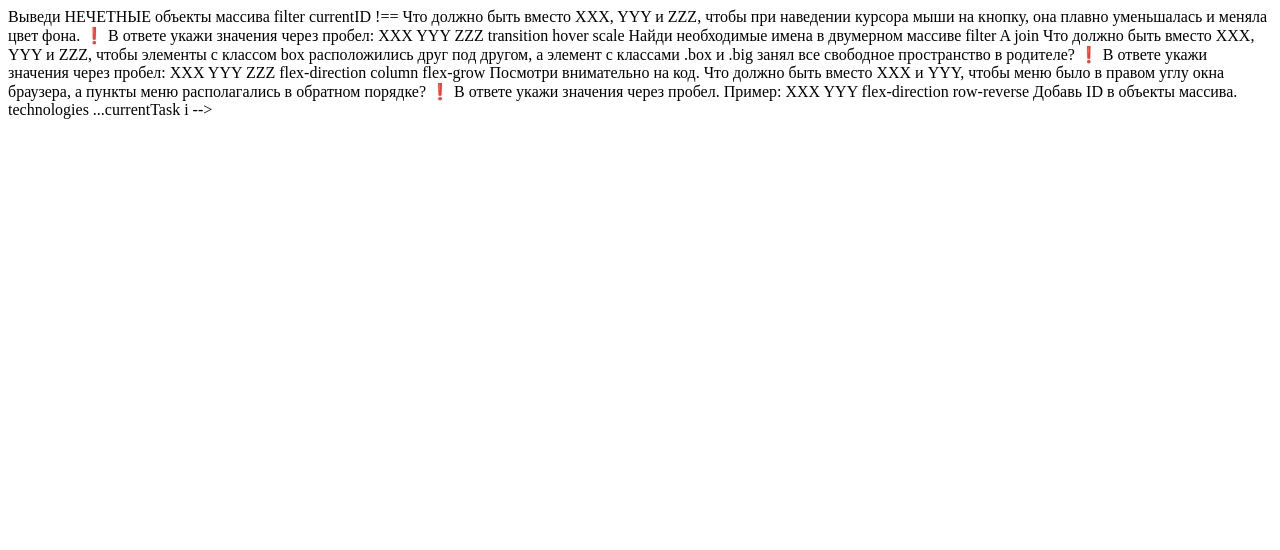
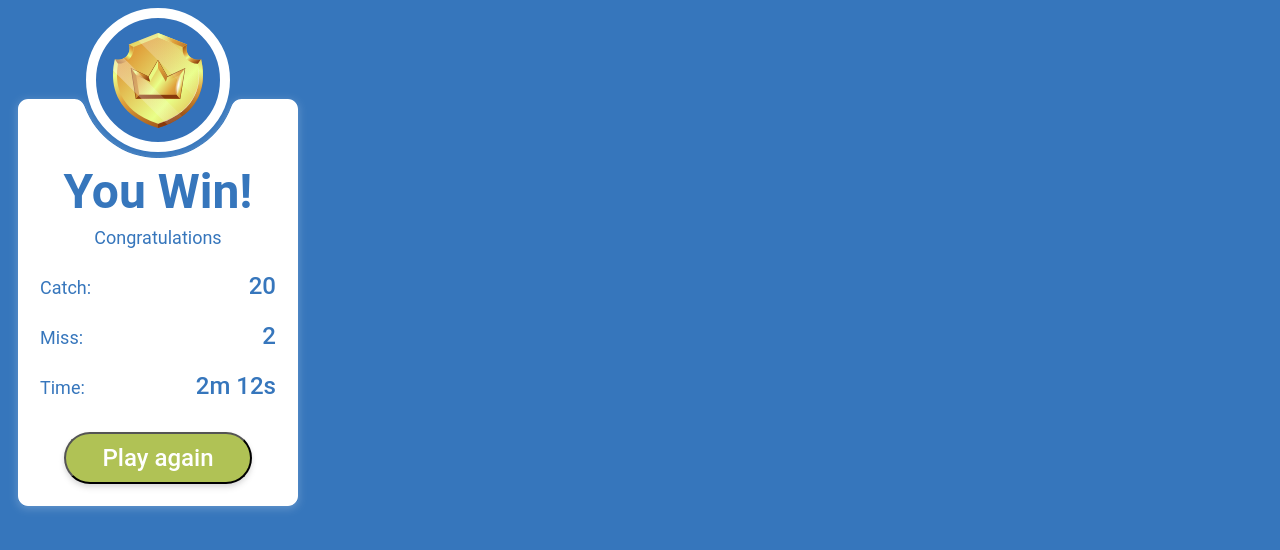
Before and after one commit to NikitaStaroverov/Precours-Projects, a plain HTML site: page lesson/index.html in a window 1280 px wide. Drawn offline with Linux system fonts and the light colour scheme.

```diff
--- a/Project-Game-CatchTheOffer/styles.css
+++ b/Project-Game-CatchTheOffer/styles.css
@@ -1,9 +1,30 @@
+/* сброс стилей */
+body,
+h1,
+h2,
+h3,
+h4,
+p {
+	margin: 0;
+}
+
+/* фон */
 .app {
-	display: flex;
+	/* display: flex;
 	justify-content: center;
-	align-items: center;
+	align-items: center; */
 	width: 100%;
 	height: 100vh;
+	background: url('./assets/images/background.svg');
+}
+
+.background {
+	position: absolute;
+	top: 0;
+	left: 0;
+	width: 100vw;
+	height: 100vh;
+	z-index: -1;
 	background: radial-gradient(
 		269.02% 186.27% at 96.21% 166.59%,
 		#4ca1d2 0%,
@@ -11,13 +32,18 @@
 	);
 }
 
+.appWrapper {
+	width: 100%;
+	height: 100vh;
+	display: flex;
+	flex-direction: column;
+	/* justify-content: center; */
+}
+
 /* кнопки */
 .start-button {
-	display: inline-flex;
+	align-self: center;
 	padding: 12px 36px;
-	justify-content: center;
-	align-items: center;
-	gap: 10px;
 	border-radius: 30px;
 	background: #b0c255;
 	box-shadow: 0px 4px 6px 0px rgba(0, 0, 0, 0.1),
@@ -31,12 +57,17 @@
 }
 
 /* панель настроек */
+.settingsBar {
+	display: flex;
+	/* justify-self: flex-start; */
+	justify-content: space-around; /*space-around */
+	column-gap: 12px;
+	padding: 24px 64px;
+}
+
 .select-settings {
-	display: flex;
+	width: 100%;
 	padding: 6px 12px;
-	justify-content: space-between;
-	align-items: flex-start;
-	align-self: stretch;
 	border-radius: 30px;
 	border: 1px solid #3c82c2;
 	color: #fff;
@@ -47,7 +78,3 @@
 	line-height: 24px; /* 150% */
 	background-color: transparent;
 }
-
-.option-settings {
-	background-color: transparent;
-}
--- a/Project-Game-CatchTheOffer/ui/game/buttons/RestartButton.js
+++ b/Project-Game-CatchTheOffer/ui/game/buttons/RestartButton.js
@@ -2,8 +2,8 @@ import { restart } from '../../../data.js'
 import { createElement } from '../../../helper.js'
 
 export function RestartButton() {
-	const element = document.createElement('button')
-	element.innerHTML = 'Restart'
+	const element = createElement('button', ['start-button'], 'game-start-button')
+	element.innerHTML = 'Play again'
 	element.addEventListener('click', () => {
 		restart()
 	})
--- a/Project-Game-CatchTheOffer/ui/game/settings-panel/settings-boxes/setting-grid-size.component.js
+++ b/Project-Game-CatchTheOffer/ui/game/settings-panel/settings-boxes/setting-grid-size.component.js
@@ -1,7 +1,7 @@
 import { createElement } from '../../../../helper.js'
 import { settingsData } from '../../../../settings-data.js'
 
-export function SelectGridSize(element) {
+export function SelectGridSize(settingsBar) {
 	const selectElement = createElement(
 		'select',
 		['select-settings'],
@@ -23,5 +23,5 @@ export function SelectGridSize(element) {
 		selectElement.append(option)
 	})
 
-	element.append(selectElement)
+	settingsBar.append(selectElement)
 }
--- a/Project-Game-CatchTheOffer/ui/game/settings-panel/settings-boxes/setting-points-to-lose.component.js
+++ b/Project-Game-CatchTheOffer/ui/game/settings-panel/settings-boxes/setting-points-to-lose.component.js
@@ -1,7 +1,7 @@
 import { createElement } from '../../../../helper.js'
 import { settingsData } from '../../../../settings-data.js'
 
-export function SelectPointsToLose(element) {
+export function SelectPointsToLose(settingsBar) {
 	const selectElement = createElement(
 		'select',
 		['select-settings'],
@@ -23,5 +23,5 @@ export function SelectPointsToLose(element) {
 		selectElement.append(option)
 	})
 
-	element.append(selectElement)
+	settingsBar.append(selectElement)
 }
--- a/Project-Game-CatchTheOffer/ui/game/settings-panel/settings-boxes/setting-points-to-win.component.js
+++ b/Project-Game-CatchTheOffer/ui/game/settings-panel/settings-boxes/setting-points-to-win.component.js
@@ -1,7 +1,7 @@
 import { createElement } from '../../../../helper.js'
 import { settingsData } from '../../../../settings-data.js'
 
-export function SelectPointsToWin(element) {
+export function SelectPointsToWin(settingsBar) {
 	const selectElement = createElement(
 		'select',
 		['select-settings'],
@@ -23,5 +23,5 @@ export function SelectPointsToWin(element) {
 		selectElement.append(option)
 	})
 
-	element.append(selectElement)
+	settingsBar.append(selectElement)
 }
--- a/lesson/index.html
+++ b/lesson/index.html
@@ -1,24 +1,44 @@
-Выведи НЕЧЕТНЫЕ объекты массива
-filter currentID !==
+<!DOCTYPE html>
+<html lang="en">
 
-Что должно быть вместо XXX, YYY и ZZZ, чтобы при наведении курсора мыши на кнопку, она плавно уменьшалась и меняла цвет
-фона.
-❗ В ответе укажи значения через пробел: XXX YYY ZZZ
-transition hover scale
+<head>
+  <meta charset="UTF-8">
+  <meta name="viewport" content="width=device-width, initial-scale=1.0">
+  <link rel="stylesheet" href="./style.css">
+  <title>Document</title>
+</head>
 
-Найди необходимые имена в двумерном массиве
-filter A join
+<body>
+  <div class="container3">
 
-Что должно быть вместо XXX, YYY и ZZZ, чтобы элементы с классом box расположились друг под другом, а элемент с классами
-.box и .big занял все свободное пространство в родителе?
-❗ В ответе укажи значения через пробел: XXX YYY ZZZ
-flex-direction column flex-grow
+    <div class="container">
+      <img src="Ellipse1.svg" class="img1">
+      <div class="overlay">
+        <img src="Group.svg" class="img2">
+      </div>
+    </div>
 
-Посмотри внимательно на код. Что должно быть вместо XXX и YYY, чтобы меню было в правом углу окна браузера, а пункты
-меню располагались в обратном порядке?
-❗ В ответе укажи значения через пробел. Пример: XXX YYY
-flex-direction row-reverse
+    <div class="overlay3">
+      <div class="container2">
+        <img class="subtract" src="Subtract.svg">
+        <div class="overlay2">
+          <h2>You Win!</h2>
+          <h4>Congratulations</h4>
 
-Добавь ID в объекты массива.
-technologies ...currentTask i
--->
+          <div class="points">
+            <h4 class="text">Catch:</h4>
+            <h4 class="text1">20</h4>
+            <h4 class="text">Miss:</h4>
+            <h4 class="text1">2</h4>
+            <h4 class="text">Time:</h4>
+            <h4 class="text1">2m 12s</h4>
+          </div>
+
+          <button class="but">Play again</button>
+        </div>
+      </div>
+    </div>
+  </div>
+</body>
+
+</html>
--- a/lesson/index.js
+++ /dev/null
@@ -1,4 +0,0 @@
-let divElement = document.createElement('div')
-divElement.id = 'container'
-document.body.append(divElement)
-console.log(divElement.id)
--- /dev/null
+++ b/lesson/style.css
@@ -0,0 +1,127 @@
+body {
+	background-color: #3676bc;
+}
+
+.container {
+	position: relative;
+	width: fit-content;
+	margin: auto;
+}
+
+.overlay {
+	position: absolute;
+	top: 0;
+	left: 0;
+	width: 144px;
+	height: 144px; /* чтобы оверлей был по высоте родительского контейнера */
+	text-align: center; /* чтобы центрировать текст внутри */
+	z-index: 1; /* значением z-index выше, чем у изображения */
+}
+
+.img1 {
+	width: 144px;
+	height: 144px;
+	fill: #3472ba;
+	stroke-width: 10px;
+	stroke: #fff;
+}
+
+.img2 {
+	padding-top: 24.5px;
+}
+
+.container2 {
+	position: relative;
+}
+
+.overlay2 {
+	position: absolute;
+	top: 0;
+	left: 0;
+	width: 300px;
+	height: 427.005px; /* чтобы оверлей был по высоте родительского контейнера */
+	text-align: center; /* чтобы центрировать текст внутри */
+	z-index: 1; /* значением z-index выше, чем у изображения */
+}
+
+h2 {
+	margin: 0;
+	padding-top: 71px;
+	color: #3676bc;
+	font-family: Roboto;
+	font-size: 48px;
+	font-style: normal;
+	font-weight: 600;
+	line-height: 60px; /* 125% */
+}
+
+h4 {
+	margin: 0;
+	padding: 4px 0 12px;
+	color: #3676bc;
+	font-family: Roboto;
+	font-size: 18px;
+	font-style: normal;
+	font-weight: 400;
+	line-height: 24px; /* 133.333% */
+}
+
+button {
+	margin-top: 20px;
+	padding: 12px 36px;
+	border-radius: 30px;
+	background: #b0c255;
+	box-shadow: 0px 4px 6px 0px rgba(0, 0, 0, 0.1),
+		0px 2px 4px 0px rgba(0, 0, 0, 0.06);
+
+	color: #fff;
+	font-family: Roboto;
+	font-size: 24px;
+	font-style: normal;
+	font-weight: 500;
+	line-height: 24px; /* 100% */
+}
+
+.text1 {
+	padding: 12px 24px 12px 31px;
+	display: inline-block;
+	margin: 0;
+	width: 85px;
+	color: #3676bc;
+	text-align: right;
+	font-family: Roboto;
+	font-size: 24px;
+	font-style: normal;
+	font-weight: 500;
+	line-height: 24px; /* 100% */
+	text-align: right;
+}
+
+.text {
+	padding: 12px 31px 12px 24px;
+	display: inline-block;
+	margin: 0;
+	width: 85px;
+	color: #3676bc;
+	font-family: Roboto;
+	font-size: 18px;
+	font-style: normal;
+	font-weight: 400;
+	line-height: 24px; /* 133.333% */
+	text-align: left;
+}
+
+.container3 {
+	position: relative;
+	width: 300px;
+	height: 500.005px;
+}
+
+.overlay3 {
+	position: absolute;
+	top: 83px;
+	left: 0;
+	width: 300px;
+	height: 427.005px; /* чтобы оверлей был по высоте родительского контейнера */
+	text-align: center; /* чтобы центрировать текст внутри */
+}
```
Also changed, not shown: Project-Game-CatchTheOffer/index.html (+32 -2 lines), Project-Game-CatchTheOffer/index.js (+7 -1 lines), Project-Game-CatchTheOffer/ui/game/settings-panel/settings-panel.component.js (+10 -9 lines), lesson/Ellipse1.svg (added), lesson/Group 2.svg (added), lesson/Group.svg (added), lesson/Subtract.svg (added), lesson/keyboard_arrow_down.svg (added).
